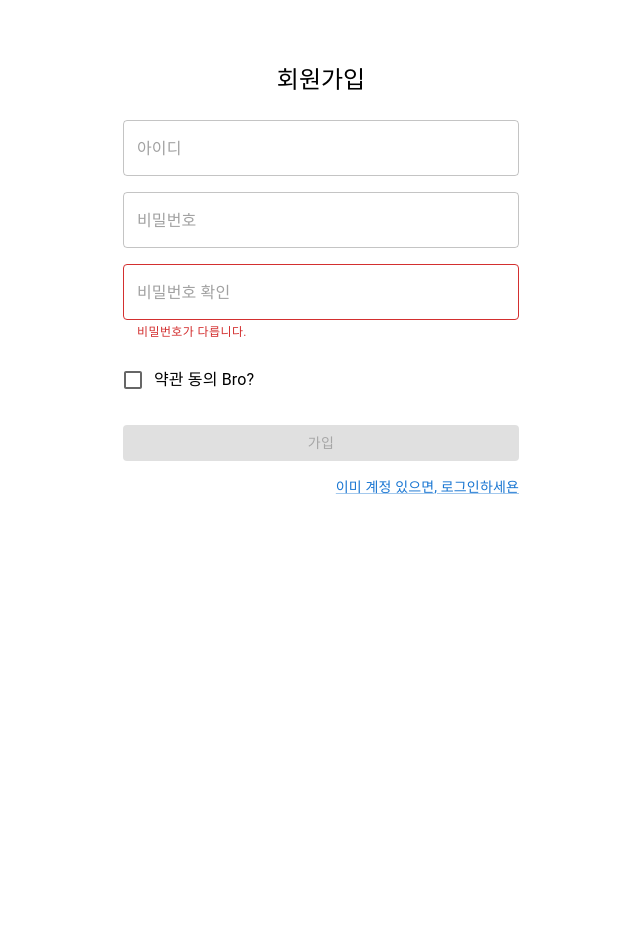
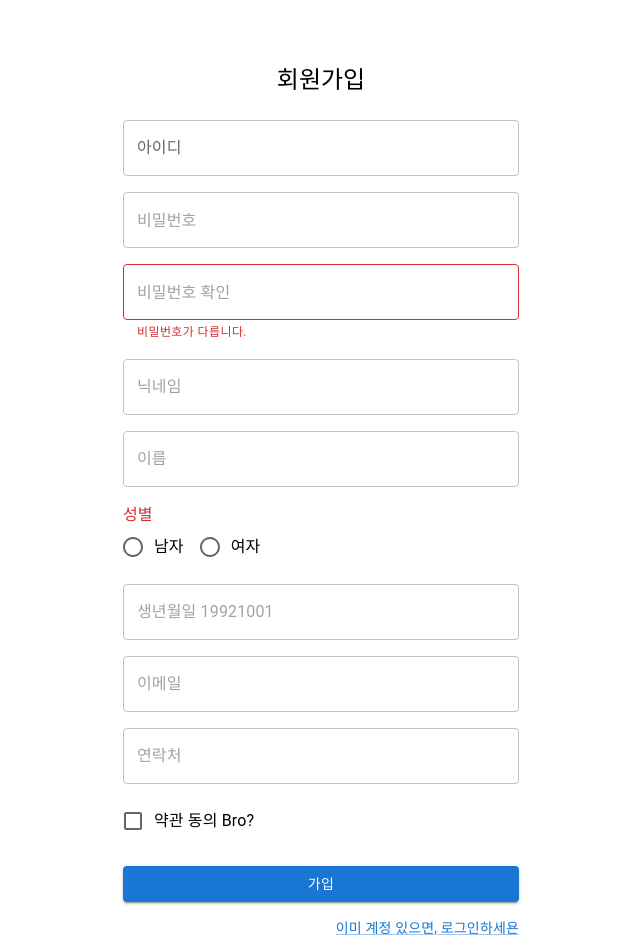
Before and after one commit to wanna-trip-portfolio/want-frontend, a React (Create React App) app: page /join in a window 1280 px wide. Shown: the whole page, without its empty margins (319-959 px from the left). Before the commit the page ends 800 px from the top, so only its background shows below. Built offline with nearby package versions, Linux system fonts and the light colour scheme.

Commit message:
mui setting

```diff
--- a/package.json
+++ b/package.json
@@ -19,6 +19,7 @@
     "react-dom": "^18.1.0",
     "react-router-dom": "^6.3.0",
     "react-scripts": "5.0.1",
+    "styled-component": "^2.8.0",
     "styled-components": "^5.3.5",
     "styled-reset": "^4.3.4",
     "typescript": "^4.6.4",
@@ -49,6 +50,7 @@
     ]
   },
   "devDependencies": {
+    "@types/styled-components": "^5.1.25",
     "@typescript-eslint/eslint-plugin": "^5.22.0",
     "@typescript-eslint/parser": "^5.22.0",
     "eslint": "^8.14.0"
--- a/src/App.tsx
+++ b/src/App.tsx
@@ -1,17 +1,22 @@
 import React from 'react';
-import { Reset } from 'styled-reset';
-import { BrowserRouter, Routes, Route } from 'react-router-dom';
-import { JoinPage } from './page/JoinPage';
+import {Reset} from 'styled-reset';
+import {BrowserRouter, Routes, Route} from 'react-router-dom';
+import {JoinPage} from './page/JoinPage';
+import {JoinPage2} from "./future/JoinPage2";
 
 export const App: React.FC = () => {
-  return (<>
-      {/*// CSS 리셋*/}
-      <Reset />
+    return (
+        <>
+            <Reset/> {/*// CSS 리셋*/}
             <BrowserRouter>
                 <Routes>
                     <Route
                         path='/join'
-            element={<JoinPage />}
+                        element={<JoinPage/>}
+                    />
+                    <Route
+                        path='/join2'
+                        element={<JoinPage2/>}
                     />
                 </Routes>
             </BrowserRouter>
--- a/src/component/JoinForm.tsx
+++ b/src/component/JoinForm.tsx
@@ -1,25 +1,73 @@
-import React from 'react';
+import React, {useState} from 'react';
 import "./TestComponent.css"
 import {
     Box,
     Button,
     Checkbox,
     Container,
-    FormControlLabel,
+    FormControlLabel, FormLabel,
     Grid,
-    Link,
+    Link, Radio, RadioGroup, styled,
     TextField,
     Typography
 } from "@mui/material";
 
-export const JoinForm:React.FC = () => {
-    const handleSubmit = (event: React.FormEvent<HTMLFormElement>) => {
-        event.preventDefault();
-        const data = new FormData(event.currentTarget);
-        console.log({
-            memberId: data.get('memberId'),
-            memberPassword: data.get('memberPassword'),
+interface JoinDto {
+    id: string,
+    password: string,
+    name: string,
+    gender: string,
+    birth: string,
+    email: string,
+    phoneNumber: string,
+}
+
+
+export const JoinForm: React.FC = () => {
+    const nullCheck = <T extends any>(input: any): T => (input as unknown as T);
+    const getFormData = (e: React.FormEvent<HTMLFormElement>): JoinDto => {
+        const data = new FormData(e.currentTarget);
+        return {
+            id: nullCheck<string>(data.get('id')),
+            password: nullCheck<string>(data.get('password')),
+            name: nullCheck<string>(data.get('name')),
+            gender: nullCheck<string>(data.get('gender')),
+            birth: nullCheck<string>(data.get('birth')),
+            email: nullCheck<string>(data.get('email')),
+            phoneNumber: nullCheck<string>(data.get('phoneNumber')),
+        }
+    }
+
+
+
+
+    // 디바운싱
+    const [idValidTimer, setIdValidTimer] = useState(0); // 디바운싱 타이머
+
+    const onChangeInputs = (event : React.ChangeEvent<HTMLInputElement>) => {
+        setMemberState({ // client data는 바로 변경
+            member: memberData,
         });
+
+        // 디바운싱 - 마지막 호출만 적용 (put api)
+        if (timer) {
+            console.log('clear timer');
+            clearTimeout(timer);
+        }
+        const newTimer = setTimeout(async () => {
+            try {
+                await updateMemberById(match.params.id, memberData);
+            } catch (e) {
+                console.error('error', e);
+            }
+        }, 800);
+        setTimer(newTimer);
+    };
+
+    const handleSubmit = (e: React.FormEvent<HTMLFormElement>) => {
+        e.preventDefault();
+        const joinDto = getFormData(e);
+        console.log(joinDto);
     };
 
     return (
@@ -40,17 +88,19 @@ export const JoinForm:React.FC = () => {
                     <Grid container spacing={2}>
                         <Grid item xs={12}>
                             <TextField
-                                required
+                                required={false}
                                 fullWidth
-                                name="memberId"
-                                placeholder="아이디"
+                                name="id"
+                                label="아이디"
+                                placeholder="6자 이상"
+
                             />
                         </Grid>
                         <Grid item xs={12}>
                             <TextField
                                 required
                                 fullWidth
-                                name="memberPassword"
+                                name="password"
                                 type="password"
                                 placeholder="비밀번호"
                             />
@@ -67,6 +117,60 @@ export const JoinForm:React.FC = () => {
                             />
                         </Grid>
                         <Grid item xs={12}>
+                            <TextField
+                                required
+                                fullWidth
+                                name="nickName"
+                                placeholder="닉네임"
+                            />
+                        </Grid>
+                        <Grid item xs={12}>
+                            <TextField
+                                required
+                                fullWidth
+                                name="name"
+                                placeholder="이름"
+                            />
+                        </Grid>
+                        <Grid item xs={12}>
+                            <FormLabel
+                                id="form-gender"
+                                error={true}
+                            >성별</FormLabel>
+                            <RadioGroup
+                                row
+                                aria-labelledby="form-gender"
+                                name="gender"
+                            >
+                                <FormControlLabel value="male" control={<Radio/>} label="남자"/>
+                                <FormControlLabel value="female" control={<Radio/>} label="여자"/>
+                            </RadioGroup>
+                        </Grid>
+                        <Grid item xs={12}>
+                            <TextField
+                                required
+                                fullWidth
+                                name="birth"
+                                placeholder="생년월일 19921001"
+                            />
+                        </Grid>
+                        <Grid item xs={12}>
+                            <TextField
+                                required
+                                fullWidth
+                                name="email"
+                                placeholder="이메일"
+                            />
+                        </Grid>
+                        <Grid item xs={12}>
+                            <TextField
+                                required
+                                fullWidth
+                                name="phoneNumber"
+                                placeholder="연락처"
+                            />
+                        </Grid>
+                        <Grid item xs={12}>
                             <FormControlLabel
                                 control={<Checkbox value="allowExtraEmails" color="primary"/>}
                                 label="약관 동의 Bro?"
@@ -78,7 +182,7 @@ export const JoinForm:React.FC = () => {
                         fullWidth
                         variant="contained"
                         sx={{mt: 3, mb: 2}}
-                        disabled={true}
+                        disabled={false}
                     >
                         가입
                     </Button>
--- /dev/null
+++ b/src/future/JoinPage2.tsx
@@ -0,0 +1,66 @@
+import React from 'react';
+import styled from "styled-components";
+
+const FormContainer = styled.div`
+  width: 100%;
+  display: flex;
+  flex-direction: column;
+  justify-content: center;
+  align-items: center;
+`;
+
+const FormTitle = styled.div`
+  font-size: 30px;
+`;
+
+const FormTextInputContainer = styled.div`
+  position: relative;
+  display: flex;
+  width: 400px;
+  height: 100px;
+  background-color: grey;
+`
+
+const FormTextInputBox = styled.input`
+  width: 100%;
+  margin: 1em;
+  border: blue solid 1px;
+  background-color: darkolivegreen;
+  border-radius: 0.5em;
+  transition: 0.5s;
+
+  :focus {
+      outline: none;
+      border-color: deeppink;
+  }
+`
+
+const FormTextInput: React.FC = () => {
+
+    return (
+        <FormTextInputContainer>
+            <FormTextInputBox/>
+        </FormTextInputContainer>
+    )
+}
+
+
+export const JoinPage2: React.FC = () => {
+
+    return (
+        <>
+            <FormContainer>
+                <FormTitle>
+                    회원 가입
+                </FormTitle>
+                <FormTitle>
+                    회원 가입
+                </FormTitle>
+                <FormTitle>
+                    회원 가입
+                </FormTitle>
+                <FormTextInput/>
+            </FormContainer>
+        </>
+    );
+};
```
Also changed, not shown: src/App.css (deleted, +0 -38 lines), src/repository/MemberRepository.ts (added, +10 -0 lines). Lines whose indentation alone changed are shown as unchanged.
